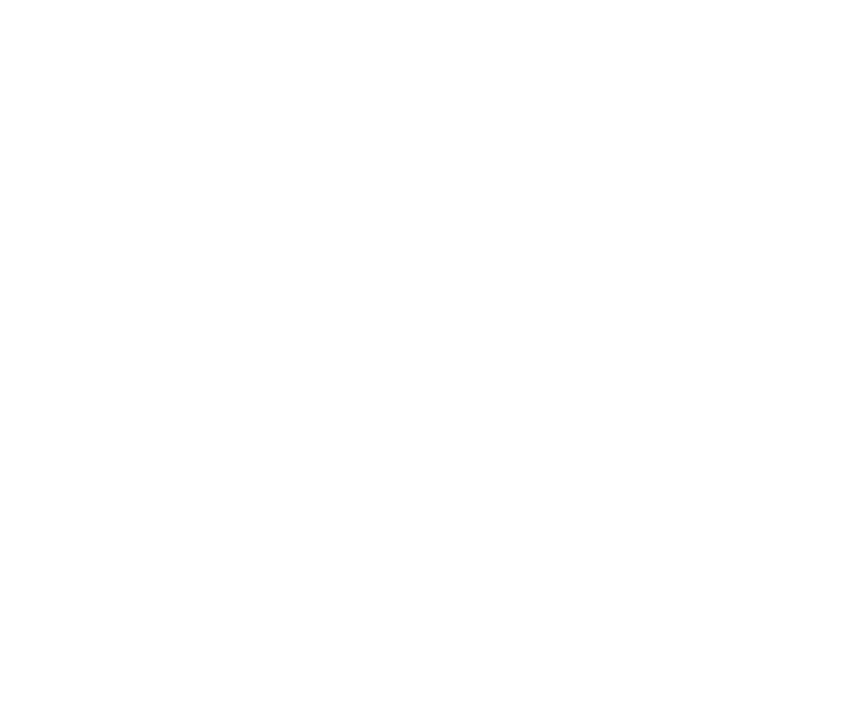
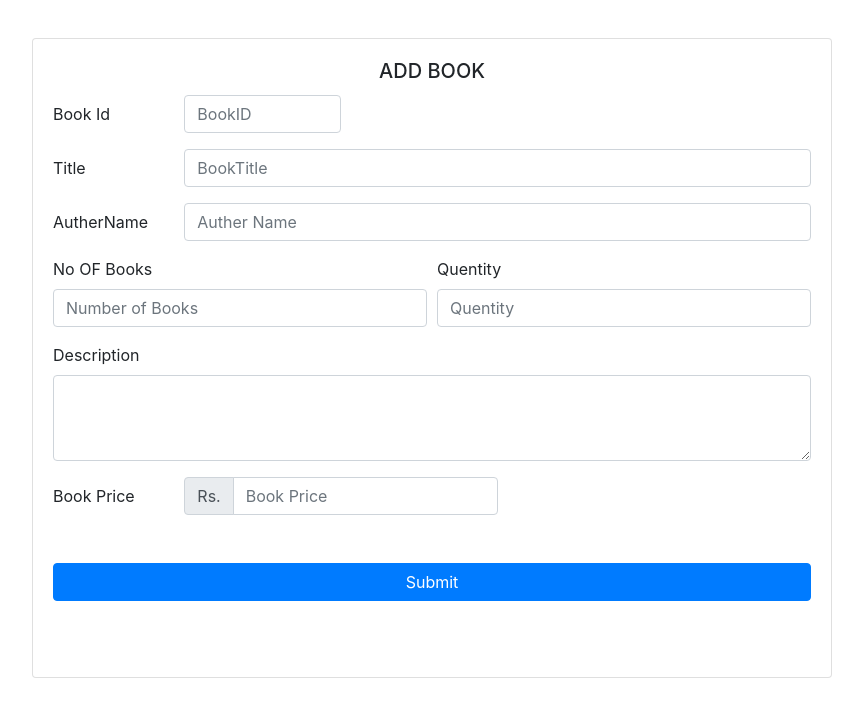
Before and after one commit to anjana6/Library-Management-System, a React (Create React App) app in the folder online-library/: page /book/addbook in a window 1280 px wide. Shown: the top 716 px of the page, without its empty margins (352-1215 px from the left). Built offline with nearby package versions, Linux system fonts and the light colour scheme.

Commit message:
create add book page

```diff
--- a/online-library/src/App.js
+++ b/online-library/src/App.js
@@ -7,6 +7,7 @@
 import Home from './Component/Layout/Home';
 import AdminLogin from './Component/Admin/AdminLogin';
 import UserRegister from './Component/User/UserRegister';
+import AddBooks from './Component/Book/AddBooks';
 
 const App = () => {
     return (
@@ -17,6 +18,8 @@
                     <Route exact path='/user/login' component={UserLogin}/>
                     <Route exact path='/admin/login'component={AdminLogin}/>
                     <Route exact path='/user/register' component={UserRegister}/>
+                    {/* <Route exact path='/admin/register' component={AdminRegister}/> */}
+                    <Route exact path='/book/addbook' component={AddBooks}/>
                 </Switch>
             </Fragment>
         </Router>
--- a/online-library/src/component/Book/AddBooks.js
+++ b/online-library/src/component/Book/AddBooks.js
@@ -1,29 +1,63 @@
-import React from 'react'
+import React from 'react';
 
-const AddBooks = () =>{
+import {Form,Col,Button,Card,Row,InputGroup } from 'react-bootstrap';
+
+const  AddBooks = () => {
     return (
         <div>
-             <Card style={{ width: '30rem' }}>
+            <Card className="userRegisterForm" style={{ width: '50rem', height:'40rem'}}>
                 <Card.Body>
-                    <Card.Title className="text-center">Login</Card.Title>
+                    <Card.Title className="text-center">ADD BOOK</Card.Title>
                     <Card.Text>
                         <Form>
-                            <Form.Group controlId="formBasicEmail">
-                                <Form.Label></Form.Label>
-                                <Form.Control type="email" placeholder="Enter email" />
+                        <Form.Group as={Row} controlId="formPlaintextPassword" >
+                            <Form.Label column sm="2">Book Id</Form.Label>
+                            <Col sm="10">
+                            <Form.Control type="text" placeholder="BookID" className="w-25" />
+                            </Col>
+                        </Form.Group>
+                        <Form.Group as={Row} controlId="formPlaintextPassword" >
+                            <Form.Label column sm="2">Title</Form.Label>
+                            <Col sm="10">
+                            <Form.Control type="text" placeholder="BookTitle"/>
+                            </Col>
+                        </Form.Group>
+                        <Form.Group as={Row} controlId="formPlaintextPassword" >
+                            <Form.Label column sm="2">AutherName</Form.Label>
+                            <Col sm="10">
+                            <Form.Control type="text" placeholder="Auther Name"/>
+                            </Col>
+                        </Form.Group>
+
+                            <Form.Row>
+                                <Form.Group as={Col} controlId="formGridEmail">
+                                <Form.Label>No OF Books</Form.Label>
+                                <Form.Control type="number" placeholder="Number of Books" />
+                                </Form.Group>
+
+                                <Form.Group as={Col} controlId="formGridPassword">
+                                <Form.Label>Quentity</Form.Label>
+                                <Form.Control type="number" placeholder="Quentity" />
+                                </Form.Group>
+                            </Form.Row>
+                            <Form.Group controlId="exampleForm.ControlTextarea1">
+                                <Form.Label>Description</Form.Label>
+                                <Form.Control as="textarea" rows="3" />
                             </Form.Group>
-
-                            <Form.Group controlId="formBasicPassword">
-                                <Form.Label>Password</Form.Label>
-                                <Form.Control type="password" placeholder="Password" />
+                                <Form.Group as={Row} controlId="formPlaintextPassword" >
+                                <Form.Label column sm="2">Book Price</Form.Label>
+                                <Col sm="10">
+                                <InputGroup className="w-50">
+                                    <InputGroup.Prepend>
+                                    <InputGroup.Text id="inputGroupPrepend">Rs.</InputGroup.Text>
+                                    </InputGroup.Prepend>
+                                    <Form.Control type="text" placeholder="Book Price"  />
+                                </InputGroup>
+                                </Col>
                             </Form.Group>
-                            <Row>
-                                <Col xs={6}>
-                                </Col>
-                                <Col xs={6} className="login">
-                                </Col>
-                            </Row>
-
+                            <Button className="mt-5" variant="primary" type="submit" block>
+                                Submit
+                            </Button>
                         </Form>
                     </Card.Text>
                 </Card.Body>
```
Also changed, not shown: online-library/src/component/Admin/AddminRegister.js (added, +69 -0 lines).
